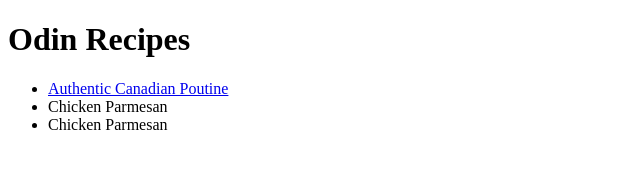
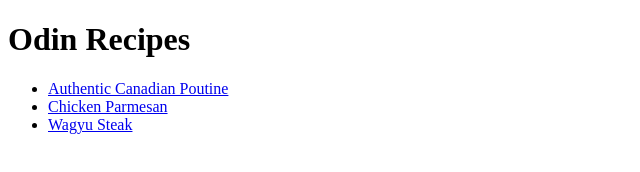
Before and after one commit to s0linsky/odin-recipes, a plain HTML site: page index.html in a window 1280 px wide. Shown: the whole page, without its empty margins (0-640 px from the left). Drawn offline with Linux system fonts and the light colour scheme.

Commit message:
Fixed links in recipe list

```diff
--- a/index.html
+++ b/index.html
@@ -17,12 +17,14 @@
         >
       </li>
       <li>
-        <a href="https://cafedelites.com/crispy-chicken-parmesan/"></a>Chicken
-        Parmesan
+        <a href="https://cafedelites.com/crispy-chicken-parmesan/"
+          >Chicken Parmesan</a
+        >
       </li>
       <li>
-        <a href="https://www.aforkstale.com/how-to-cook-a-wagyu-steak/"></a
-        >Chicken Parmesan
+        <a href="https://www.aforkstale.com/how-to-cook-a-wagyu-steak/"
+          >Wagyu Steak</a
+        >
       </li>
     </ul>
   </body>
```
